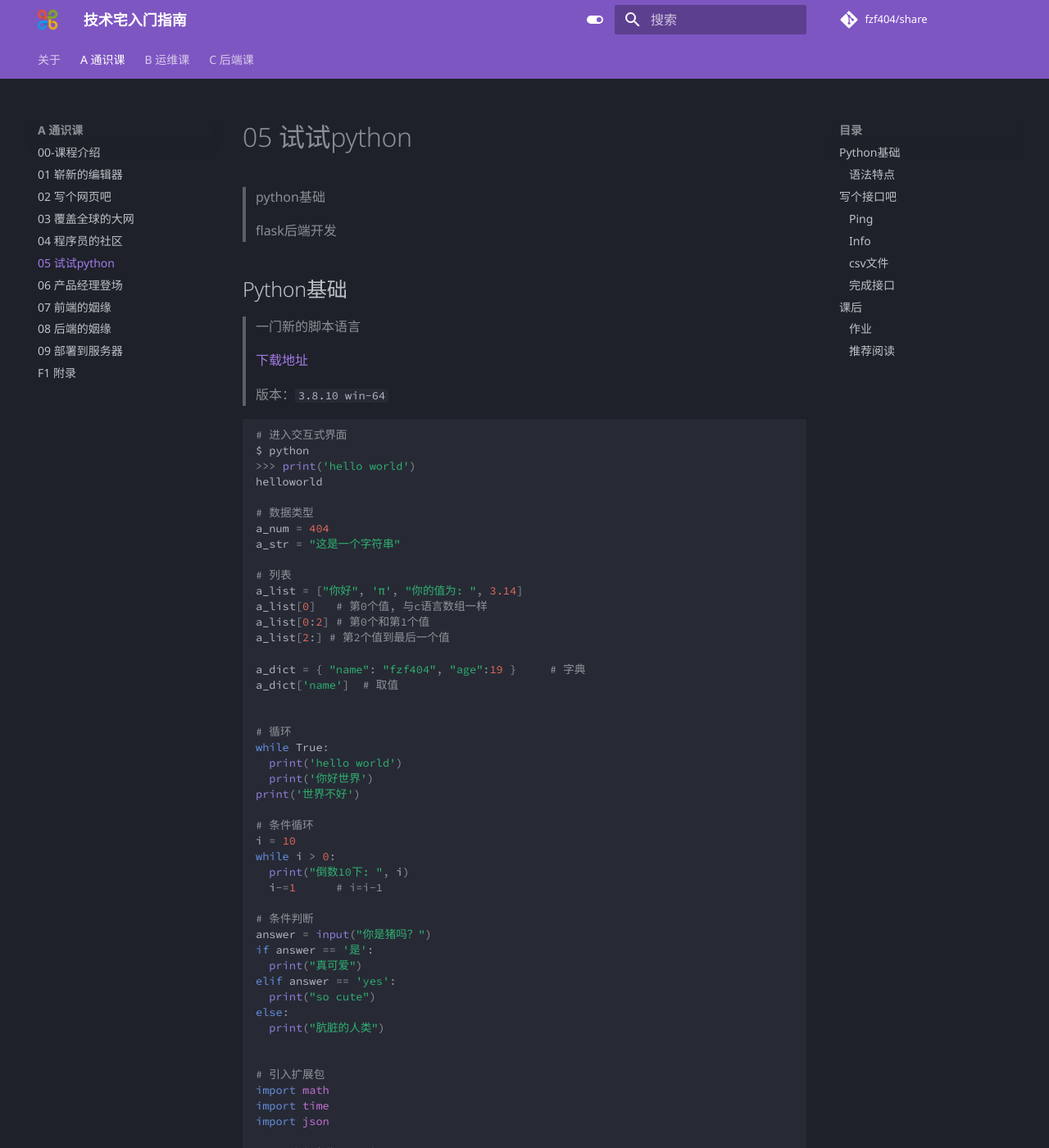
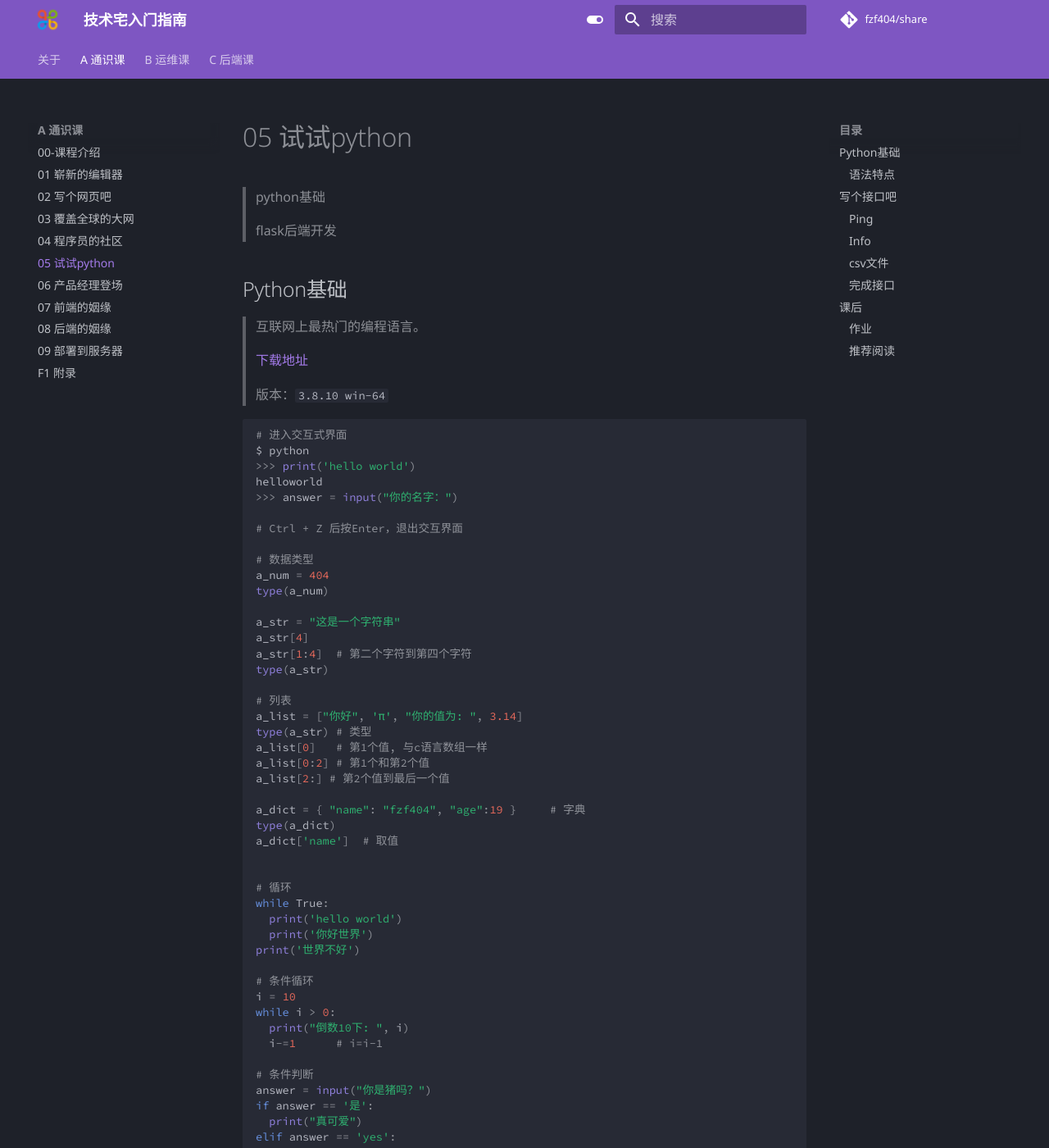
Before and after one commit to fzf404/share, an MkDocs documentation site: the page built from docs/A-通识课/05-试试python.md, in a window 1280 px wide and 1400 px high. Shown: the whole window at 82% size. Built offline with MkDocs 1.6.1 and Material for MkDocs 9.7.7, drawn with Linux system fonts in a browser that asks for light colours; comment, search, counter and statistics services are not loaded; some of the changed text lies outside the part shown.

Commit message:
🐛 错误代码

```diff
--- a/docs/A-通识课/05-试试python.md
+++ b/docs/A-通识课/05-试试python.md
@@ -4,7 +4,7 @@
 
 ## Python基础
 
-> 一门新的脚本语言
+> 互联网上最热门的编程语言。
 >
 > [下载地址](https://www.python.org/downloads/windows/)
 >
@@ -15,18 +15,28 @@
 $ python
 >>> print('hello world')
 helloworld
+>>> answer = input("你的名字：")
+
+# Ctrl + Z 后按Enter，退出交互界面
 
 # 数据类型
 a_num = 404
+type(a_num)
+
 a_str = "这是一个字符串"
+a_str[4]
+a_str[1:4]	# 第二个字符到第四个字符
+type(a_str)
 
 # 列表
 a_list = ["你好", 'π', "你的值为: ", 3.14]
-a_list[0]	# 第0个值, 与c语言数组一样
-a_list[0:2]	# 第0个和第1个值
+type(a_str)	# 类型
+a_list[0]	# 第1个值, 与c语言数组一样
+a_list[0:2]	# 第1个和第2个值
 a_list[2:] # 第2个值到最后一个值
 
 a_dict = { "name": "fzf404", "age":19 }		# 字典
+type(a_dict)
 a_dict['name']	# 取值
 
 
```
Also changed, not shown: other parts of docs/A-通识课/05-试试python.md (+3 -1 lines), docs/A-通识课/06-产品经理登场.md (+2 -1 lines), docs/A-通识课/F1-附录.md (+4 -0 lines).
